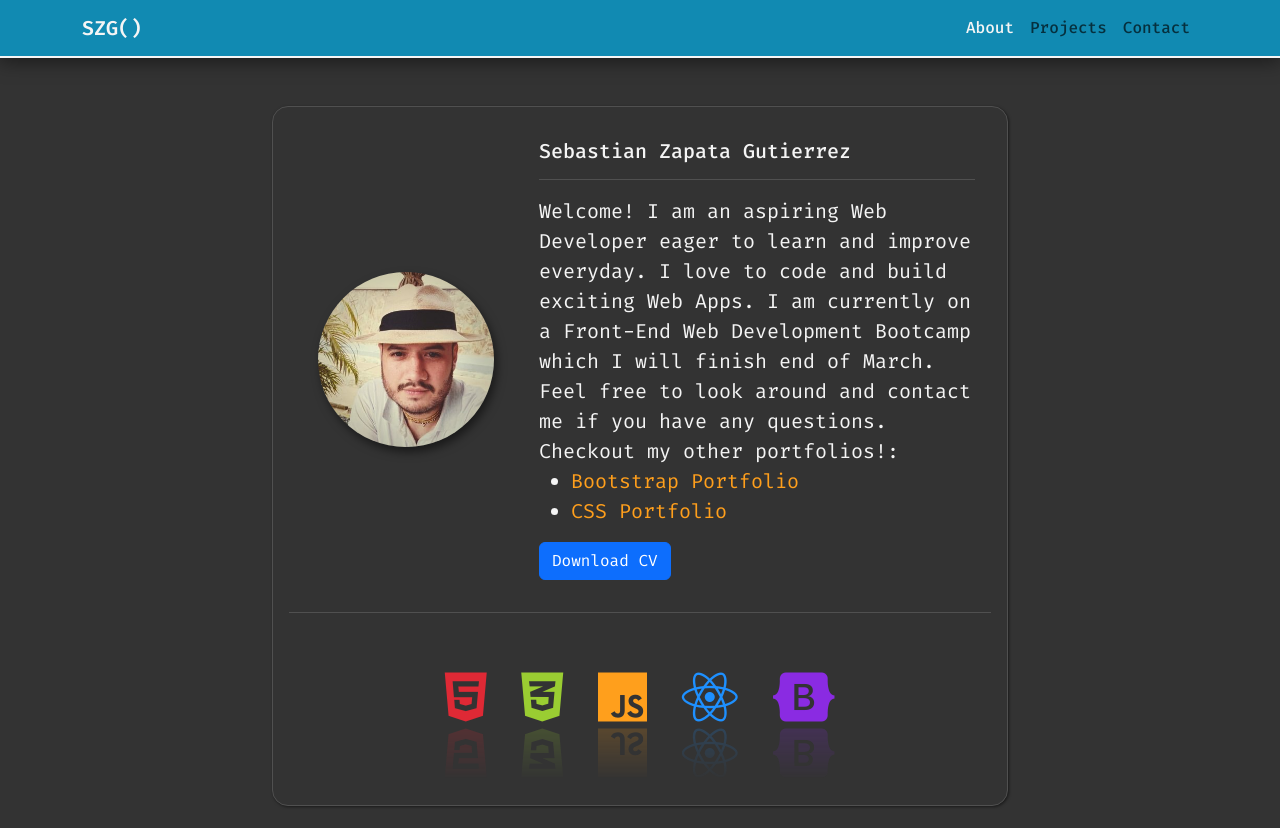
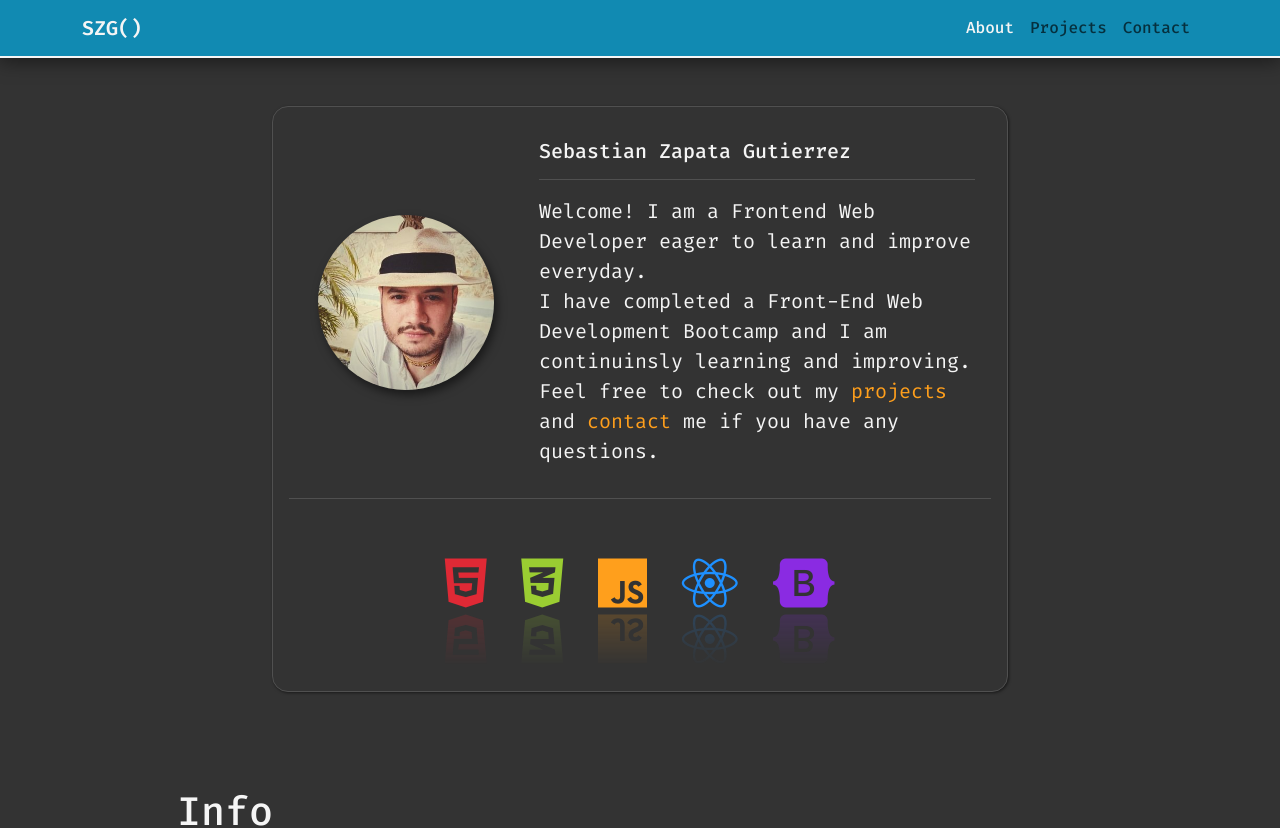
Before and after one commit to SebZG/React-Portfolio, a React (Vite) app: page / in a window 1280 px wide. Shown: the top 828 px of the page. Built offline with nearby package versions, Linux system fonts and the light colour scheme.

Commit message:
Update home page

```diff
--- a/src/pages/Home/Home.jsx
+++ b/src/pages/Home/Home.jsx
@@ -29,11 +29,12 @@ const Home = () => {
                               <hr className="hero-title__divider" />
                               <blockquote className="blockquote mb-0">
                                  <Card.Text>
-                                    Welcome! I am an aspiring Web Developer eager to learn and improve everyday. I
-                                    love
-                                    to code and build exciting Web Apps. I am currently on a Front-End Web Development Bootcamp which I
-                                    will finish end of March. Feel free to look around and contact me if you have any questions.
-                                    Checkout my other portfolios!:
+                                  Welcome! I am a Frontend Web Developer eager to learn and improve everyday.
+                                  <br />
+                                  I have completed a Front-End Web Development Bootcamp
+                                  and  I am continuinsly learning and improving.
+                                  Feel free to check out my <Link to="/projects" className="links">projects</Link> and <Link to="/contact" className="links">contact</Link> me if you have any questions.
+                                              {/* Checkout my other portfolios!:
                                     <ul>
                                        <li><a target="_blank" className="links"
                                           href="https://sebzg.github.io/Bootstrap-Portfolio/">Bootstrap Portfolio
@@ -43,13 +44,13 @@ const Home = () => {
                                              href="https://sebzg.github.io/CSS-Portfolio/">CSS Portfolio
                                           </a>
                                        </li>
-                                    </ul>
+                                    </ul>*/}
 
-                                    <div className="text-sm-center text-lg-start">
+                                    {/* <div className="text-sm-center text-lg-start">
                                        <Link className='btn btn-primary' to="../CV - Sebastian Zapata Gutierrez.pdf" target="_blank" download>
                                           Download CV
                                        </Link>
-                                    </div>
+                                    </div>*/}
 
                                  </Card.Text>
                               </blockquote>
```
